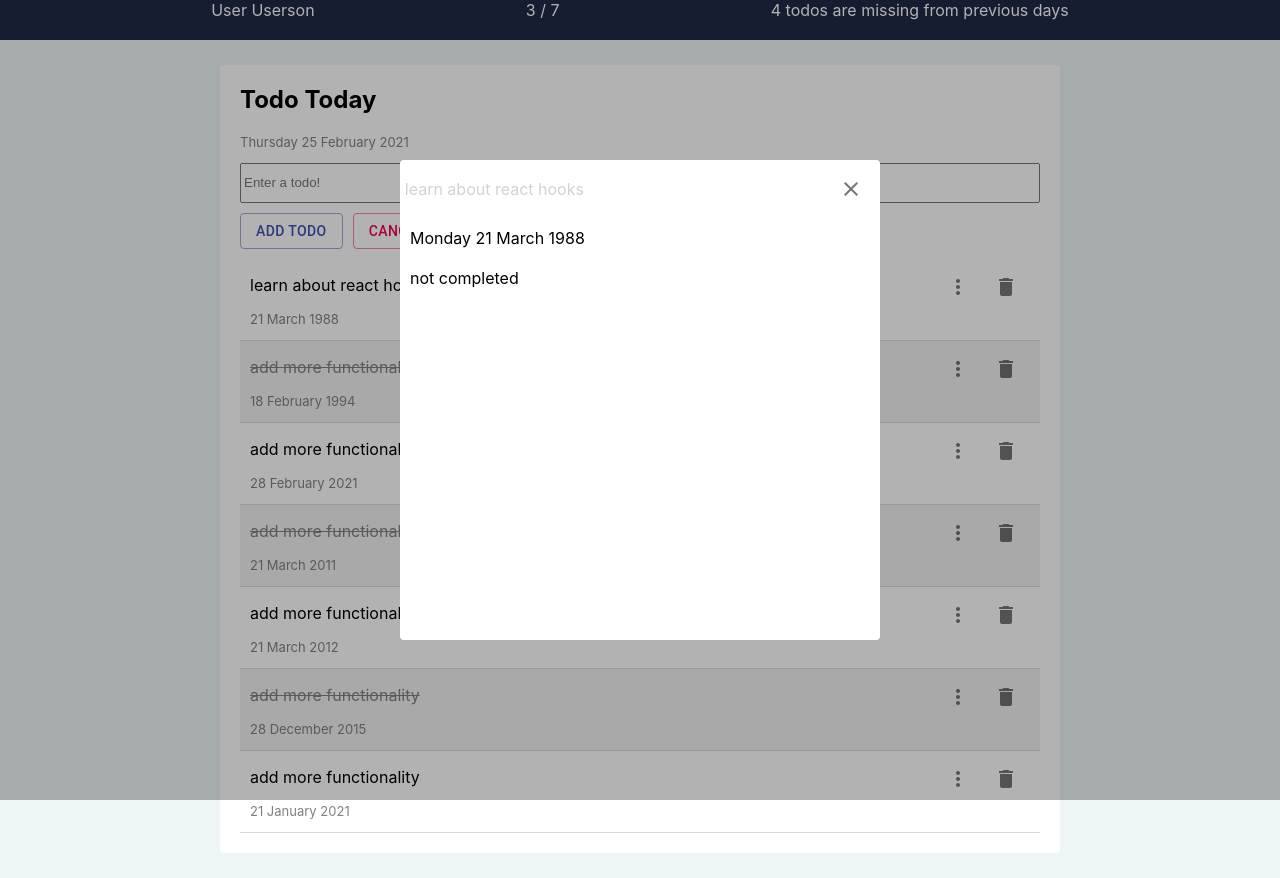
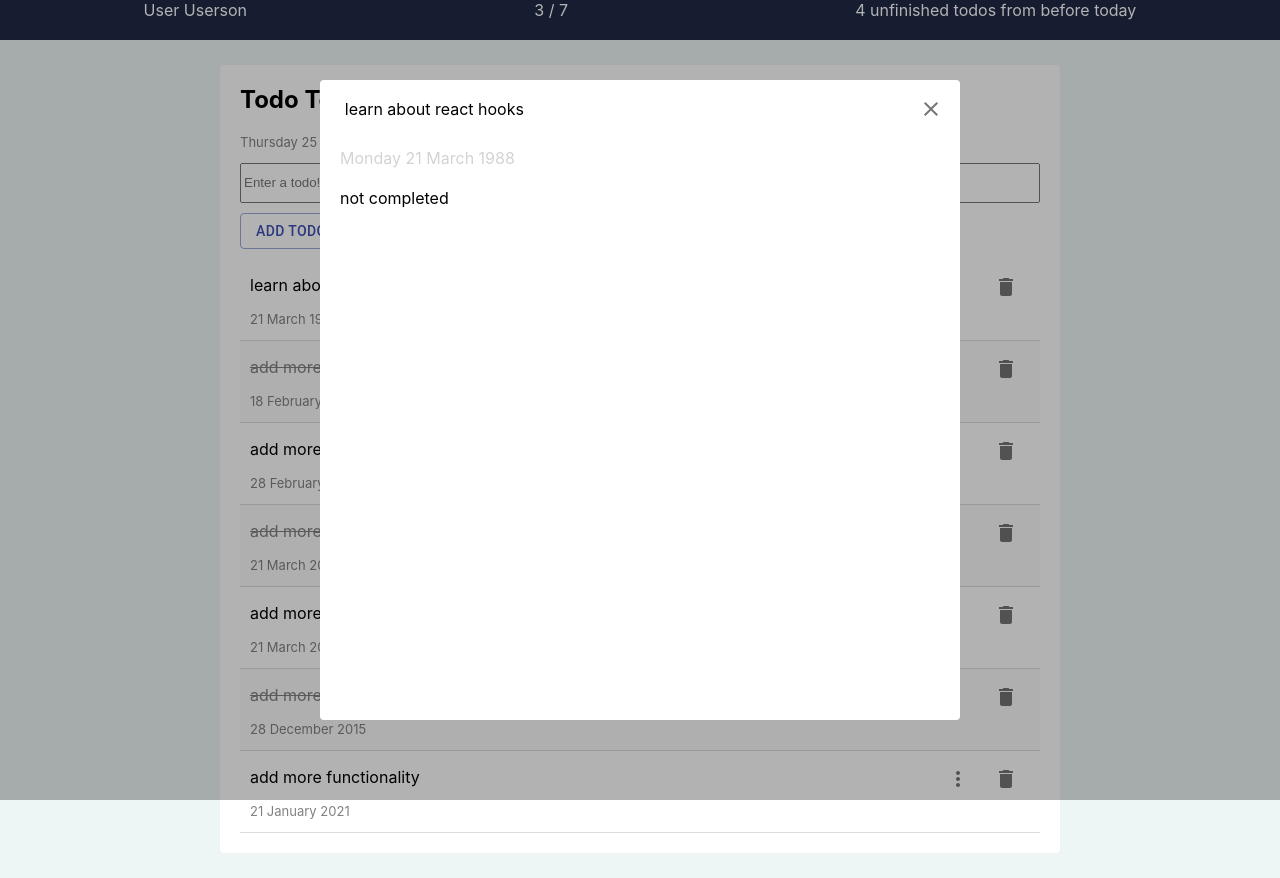
Before and after one commit to larsdjursner/todo-typescript, a React (Create React App) app: page / in a window 1280 px wide. Both pictures are taken after a click on the element 958 px from the left and 286 px from the top of the page. Built offline with nearby package versions, Linux system fonts and the light colour scheme.

Commit message:
modal bare minimum

```diff
--- a/package.json
+++ b/package.json
@@ -15,7 +15,6 @@
     "react": "^17.0.1",
     "react-dom": "^17.0.1",
     "react-scripts": "4.0.2",
-    "styled-components": "^5.2.1",
     "typescript": "^4.1.5",
     "web-vitals": "^1.1.0"
   },
--- a/public/index.html
+++ b/public/index.html
@@ -8,7 +8,7 @@
       name="description"
       content="Web site created using create-react-app"
     />
-    <title>React App</title>
+    <title>Todo Today</title>
   </head>
   <body>
     <noscript>You need to enable JavaScript to run this app.</noscript>
--- a/src/App.css
+++ b/src/App.css
@@ -24,10 +24,6 @@ body {
 .IconButton :hover {
 	cursor: pointer;
 }
-/*
-.todoform {
-	padding: 0px 0px 10px 0px;
-} */
 
 input {
 	width: 100%;
@@ -35,17 +31,16 @@ input {
 }
 
 .Nav {
-  background-color: rgb(32, 42, 70);
-  color: white;
-  height: 40px;
-  display: flex;
-  justify-content: space-evenly;
+	background-color: rgb(32, 42, 70);
+	color: white;
+	height: 40px;
+	display: flex;
+	justify-content: space-around;
 }
 
 .Nav > * {
-  margin: 0;
+	margin: 0;
 }
-
 
 li.todo {
 	list-style-type: none;
@@ -90,7 +85,7 @@ p.todo-content {
 }
 
 li:nth-child(odd) {
-	background: rgb(241, 241, 241);
+	background: rgb(250, 250, 250);
 }
 
 li:hover {
--- a/src/components/Modal.tsx
+++ b/src/components/Modal.tsx
@@ -2,15 +2,8 @@ import React, { FC } from "react";
 import ReactDOM from "react-dom";
 import CloseIcon from "@material-ui/icons/Close";
 import IconButton from "@material-ui/core/IconButton";
+import './modal.style.css';
 
-import {
-	Wrapper,
-	Header,
-	StyledModal,
-	HeaderText,
-	Content,
-	Backdrop,
-} from "./modal.style";
 
 export interface IModal {
 	isShown: boolean;
@@ -29,21 +22,22 @@ export const Modal: FC<IModal> = ({
 	date
 }) => {
 	const modal = (
-		<React.Fragment>
-			<Backdrop onClick={hide}/>
-			<Wrapper>
-				<StyledModal>
-					<Header>
-						<HeaderText>{headerText}</HeaderText>
-						<IconButton className="IconButton">
-							<CloseIcon onClick={hide}/>
+
+		<div>
+			<div className="Backdrop"  onClick={hide}/>
+			<div className="Wrapper">
+				<div className="StyledModal">
+					<div className="Header">
+						<div className="HeaderText">{headerText}</div>
+						<IconButton className="IconButton" onClick={hide}>
+							<CloseIcon/>
 						</IconButton>
-					</Header>
-					<Content>{date}</Content>
-					<Content>{modalContent}</Content>
-				</StyledModal>
-			</Wrapper>
-		</React.Fragment>
+					</div>
+					<div className="Content-Date Content">{date}</div>
+					<div className="Content">{modalContent}</div>
+				</div>
+			</div>
+		</div>
 	);
 	return isShown ? ReactDOM.createPortal(modal, document.body) : null;
 };
--- a/src/components/Nav.tsx
+++ b/src/components/Nav.tsx
@@ -1,6 +1,7 @@
 import React, { useContext } from "react";
 import { TodoContext } from "../TodoContext";
 import { getFullDate } from "../utils/dateFunctions";
+import { Icon } from "@material-ui/core";
 
 const Nav: React.FC = () => {
 	const [todos, setTodos] = useContext(TodoContext);
@@ -8,7 +9,6 @@ const Nav: React.FC = () => {
 	const countComplete = () => {
 		const count = todos.filter((t) => t.completed).length;
 		return `${count} / ${todos.length}`;
-		// return (count !== todos.length) ? (`${count} / ${todos.length}`) : (`${count} / ${todos.length} you've finished all your todos!`);
 	};
 
 	const countOldTodos = () => {
@@ -16,14 +16,19 @@ const Nav: React.FC = () => {
 		const count = todos
 			.filter((t) => !t.completed)
 			.filter((t) => getFullDate(t.date) !== getFullDate(today)).length;
-		return count;
+
+		return count > 0
+			? count + " unfinished todos from before today"
+			: "All old todos are done!";
 	};
 
 	return (
 		<div className="Nav">
-            <p> User Userson </p>
-			<p> {countComplete()} </p>
-			<p> {countOldTodos() + " todos are missing from previous days"} </p>
+			<p> User Userson </p>
+
+			<p> {countComplete()}</p>
+
+			<p> {countOldTodos()} </p>
 		</div>
 	);
 };
--- /dev/null
+++ b/src/components/modal.style.css
@@ -0,0 +1,56 @@
+
+
+.Wrapper {
+    position: fixed;
+    top: 50%;
+    left: 50%;
+    transform: translate(-50%, -50%);
+    z-index: 700;
+    width: inherit;
+    outline: 0;
+}
+
+.Backdrop {
+    position: fixed;
+    width: 100%;
+    height: 100%;
+    top: 0;
+    left: 0;
+    background: rgba(0, 0, 0, 0.3);
+    z-index: 500;
+}
+
+.StyledModal {
+    z-index: 100;
+    background: white;
+    position: relative;
+    margin: auto;
+    border-radius: 4px;
+    height: 40em;
+    width: 40em;
+}
+
+
+.Header {
+    border-radius: 8px 8px 0 0;
+    display: flex;
+    justify-content: space-between;
+    padding: 0.3rem;
+}
+
+.HeaderText {
+    align-self: center;
+    padding: 10px 20px;
+}
+
+.Content {
+    padding: 10px 20px;
+    max-height: 30rem;
+    overflow-x: hidden;
+    overflow-y: auto;
+}
+
+
+.Content-Date {
+    color: lightgray;
+}
--- a/src/components/modal.style.tsx
+++ /dev/null
@@ -1,46 +0,0 @@
-import styled from 'styled-components';
-export const Wrapper = styled.div`
-  position: fixed;
-  top: 50%;
-  left: 50%;
-  transform: translate(-50%, -50%);
-  z-index: 700;
-  width: inherit;
-  outline: 0;
-`;
-export const Backdrop = styled.div`
-  position: fixed;
-  width: 100%;
-  height: 100%;
-  top: 0;
-  left: 0;
-  background: rgba(0, 0, 0, 0.3);
-  z-index: 500;
-`;
-export const StyledModal = styled.div`
-  z-index: 100;
-  background: white;
-  position: relative;
-  margin: auto;
-  border-radius: 4px;
-  height: 30em;
-  width: 30em;
-`;
-export const Header = styled.div`
-  border-radius: 8px 8px 0 0;
-  display: flex;
-  justify-content: space-between;
-  padding: 0.3rem;
-`;
-export const HeaderText = styled.div`
-  color: #fff;
-  align-self: center;
-  color: lightgray;
-`;
-
-export const Content = styled.div`
-  padding: 10px;
-  max-height: 30rem;
-  overflow-x: hidden;
-  overflow-y: auto;
-`;
```
Also changed, not shown: 1 other file (tests, documents, lock files or other folders).
